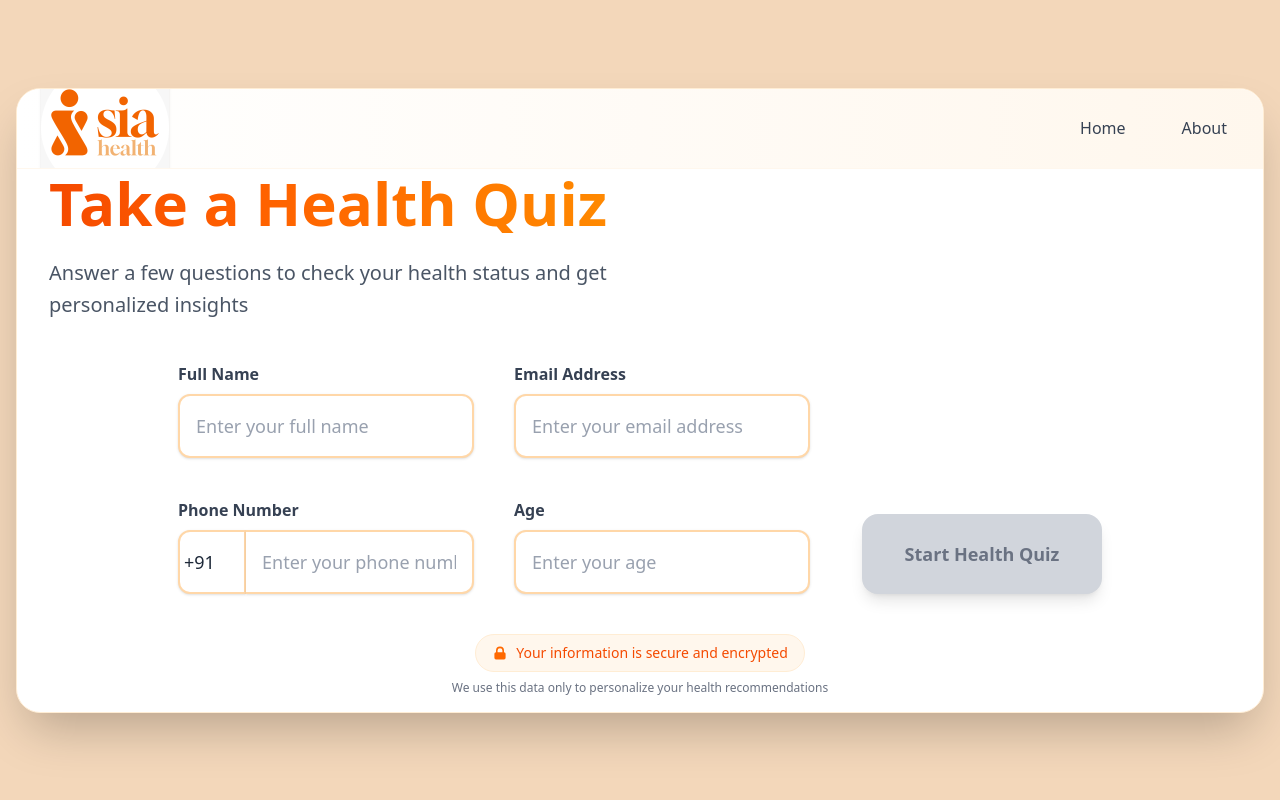
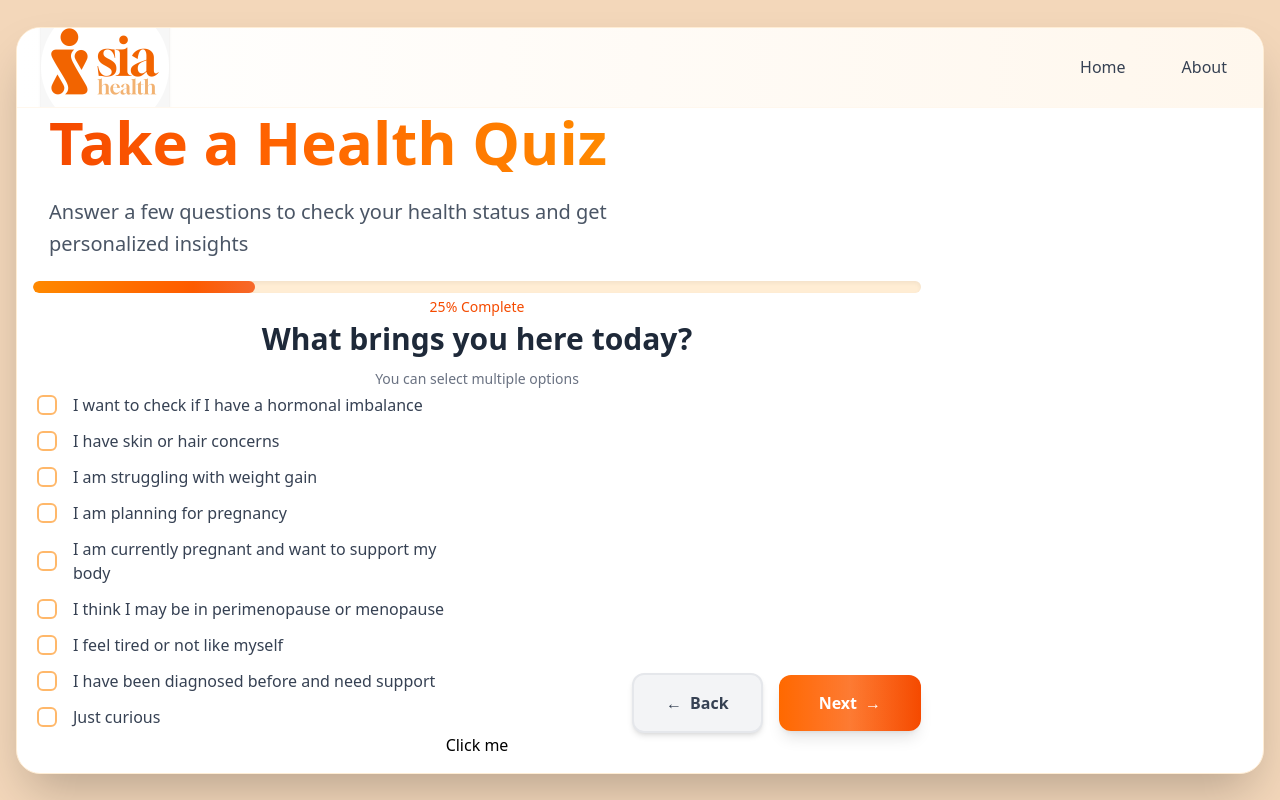
Before and after one commit to shwet91/sia_quiz_production, a Next.js app: page /pages/claude in a window 1280 px wide. Built offline with nearby package versions, Linux system fonts and the light colour scheme.

Commit message:
selection and deselection of options

```diff
--- a/app/components/QuestionTab.tsx
+++ b/app/components/QuestionTab.tsx
@@ -1,5 +1,5 @@
 import { div } from "framer-motion/client";
-import React from "react";
+import React, { useState } from "react";
 import { motion, Variants } from "framer-motion";
 import { useSelector } from "react-redux";
 import { RootState } from "../store/store";
@@ -113,6 +113,34 @@ function QuestionTab({
 }: {
   question: Question;
 }) {
+  const [currentSelectedAnswers, setCurrentSelecetedAnswers] = useState<
+    string[]
+  >([]);
+
+  const [next, setNext] = useState<number>(0);
+
+  const userDetails = useSelector((store: RootState) => store.quiz.userDetails);
+
+  const answerSelector = (ans: Answer) => {
+    console.log("selected answer :", ans);
+
+    // set the answer
+    if (question.type === "multiSelection") {
+      setCurrentSelecetedAnswers((prev) => {
+        if (prev.includes(ans.answer)) {
+          return prev.filter((e) => e !== ans.answer);
+        } else {
+          return [...prev, ans.answer];
+        }
+      });
+    } else {
+      setCurrentSelecetedAnswers([ans.answer]);
+    }
+
+    // set the next question
+
+  };
+
   const itemVariants: Variants = {
     hidden: { opacity: 0, y: 20 },
     visible: {
@@ -121,8 +149,6 @@ function QuestionTab({
       transition: { duration: 0.5, ease: "easeOut" },
     },
   };
-
-  const userDetails = useSelector((store: RootState) => store.quiz.userDetails);
 
   // Calculate form completion percentage
   const getCompletionPercentage = () => {
@@ -181,12 +207,21 @@ function QuestionTab({
               {question.options.map((ans, index) => (
                 <div key={index} className=" group cursor-pointer">
                   {/* Option card with checkbox */}
-                  <div className="  flex items-center space-x-4 p-4 sm:p-1 relative overflow-hidden">
+                  <div
+                    className=" sm:w-1/2 flex items-center space-x-4 p-4 sm:p-1 relative overflow-hidden"
+                    onClick={() => answerSelector(ans)}
+                  >
                     {/* Custom styled checkbox */}
                     <div className=" relative z-10">
                       <div className=" w-5 h-5 border-2 border-orange-300 rounded-md bg-white flex items-center justify-center transition-all duration-200 group-hover:border-orange-500">
                         {/* Checkbox inner circle - you'll control this visibility with your logic */}
-                        <div className=" w-3 h-3 bg-orange-500 rounded-sm 1opacity-0" />
+                        <div
+                          className={` w-3 h-3 bg-orange-500 rounded-sm ${
+                            currentSelectedAnswers.includes(ans.answer)
+                              ? ""
+                              : "opacity-0"
+                          } `}
+                        />
                       </div>
                     </div>
 
@@ -233,14 +268,13 @@ function QuestionTab({
         </div>
       </div>
 
-      {/* <button
+      <button
         onClick={() => {
-          console.log("userDetails :", userDetails);
+          console.log("answers :", currentSelectedAnswers);
         }}
       >
         Click me
-      </button> */}
-
+      </button>
     </div>
   );
 }
--- a/app/lib/questions.ts
+++ b/app/lib/questions.ts
@@ -3,6 +3,8 @@ export const questions = [
     id: 0,
     question: "What is your Gender?",
     type: "singleSelection",
+    renderingConditionType: "simple",
+    renderingCondition: [],
     options: [
       {
         answer: "Male",
@@ -29,10 +31,10 @@ export const questions = [
 
   {
     id: 1,
-    question: "1What brings you here today?",
+    question: "What brings you here today?",
     type: "multiSelection",
-    // renderingConditionType : "simple",
-    // renderingCondition : [],
+    renderingConditionType: "simple",
+    renderingCondition: [],
     options: [
       {
         answer: "I want to check if I have a hormonal imbalance",
@@ -86,6 +88,8 @@ export const questions = [
     id: 2,
     question: "What have you been diagnosed with?",
     type: "singleSelection",
+    renderingConditionType: "simple",
+    renderingCondition: [],
     options: [
       {
         answer: "PCOS",
--- a/app/pages/claude/page.tsx
+++ b/app/pages/claude/page.tsx
@@ -12,7 +12,9 @@ import { useSelector } from "react-redux";
 import { RootState } from "@/app/store/store";
 
 function QuizPage() {
-  console.log("this is the debugger print :", questions[1]);
+  const currentComponent = useSelector(
+    (store: RootState) => store.quiz.currentComponent
+  );
   const currentIndex = useSelector(
     (store: RootState) => store.quiz.currentQuestionIndex
   );
@@ -146,8 +148,8 @@ function QuizPage() {
             className="  w-full 1lg:w-2/3 1min-h-[300px] bg-gradient-to-br  to-white rounded-2xl p-1 1shadow-lg "
           >
             {/* UserDetails component will be uncommented and rendered here */}
-            {currentIndex === 69 ? (
-              <QuestionTab question={questions[0] as Question}></QuestionTab>
+            {currentComponent === "Questions" ? (
+              <QuestionTab question={questions[1] as Question}></QuestionTab>
             ) : (
               <UserDetails></UserDetails>
             )}
--- a/app/store/quizSlice.ts
+++ b/app/store/quizSlice.ts
@@ -6,6 +6,7 @@ interface initialState {
   answers: string[];
   currentQuestionIndex: number;
   personalisedResponse: string;
+  currentComponent: "Details" | "Questions"
 }
 
 const initialState: initialState = {
@@ -20,6 +21,7 @@ const initialState: initialState = {
   answers: [],
   currentQuestionIndex: 0,
   personalisedResponse: "",
+  currentComponent: "Questions"
 };
 
 const quizSlice = createSlice({
```
